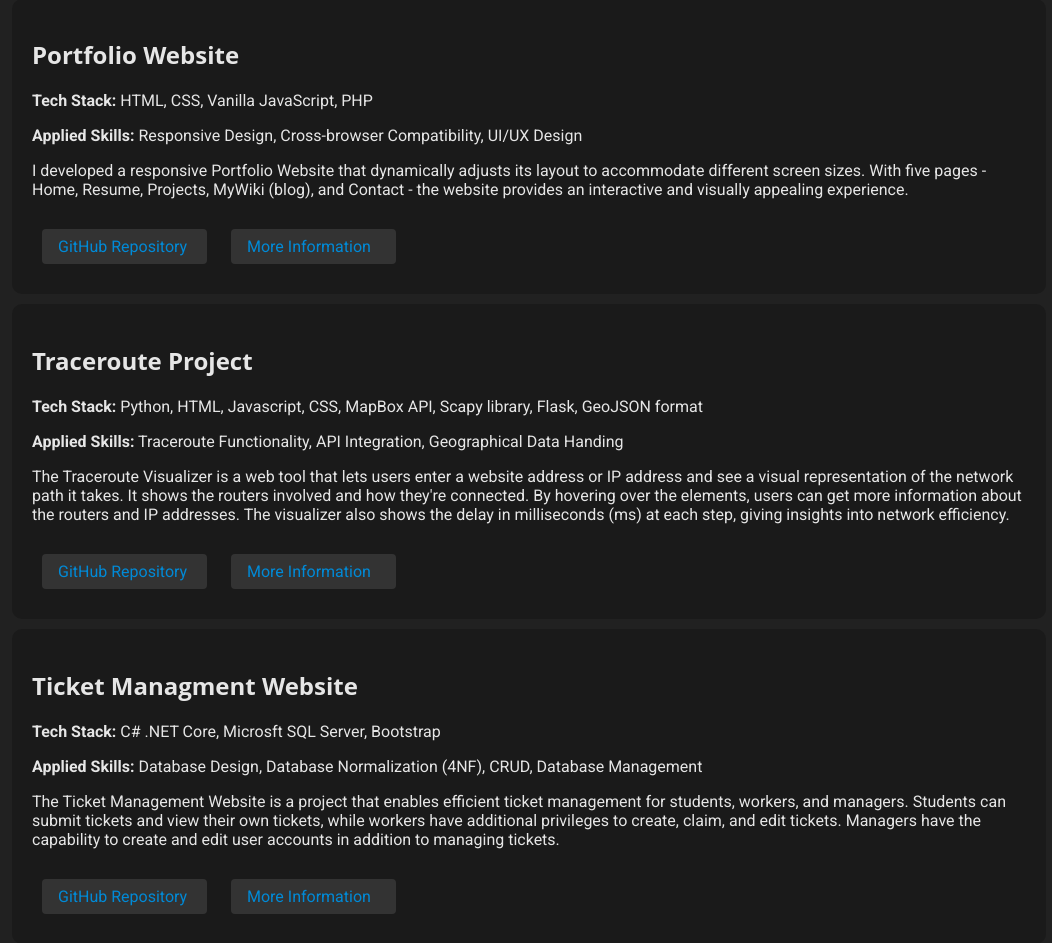
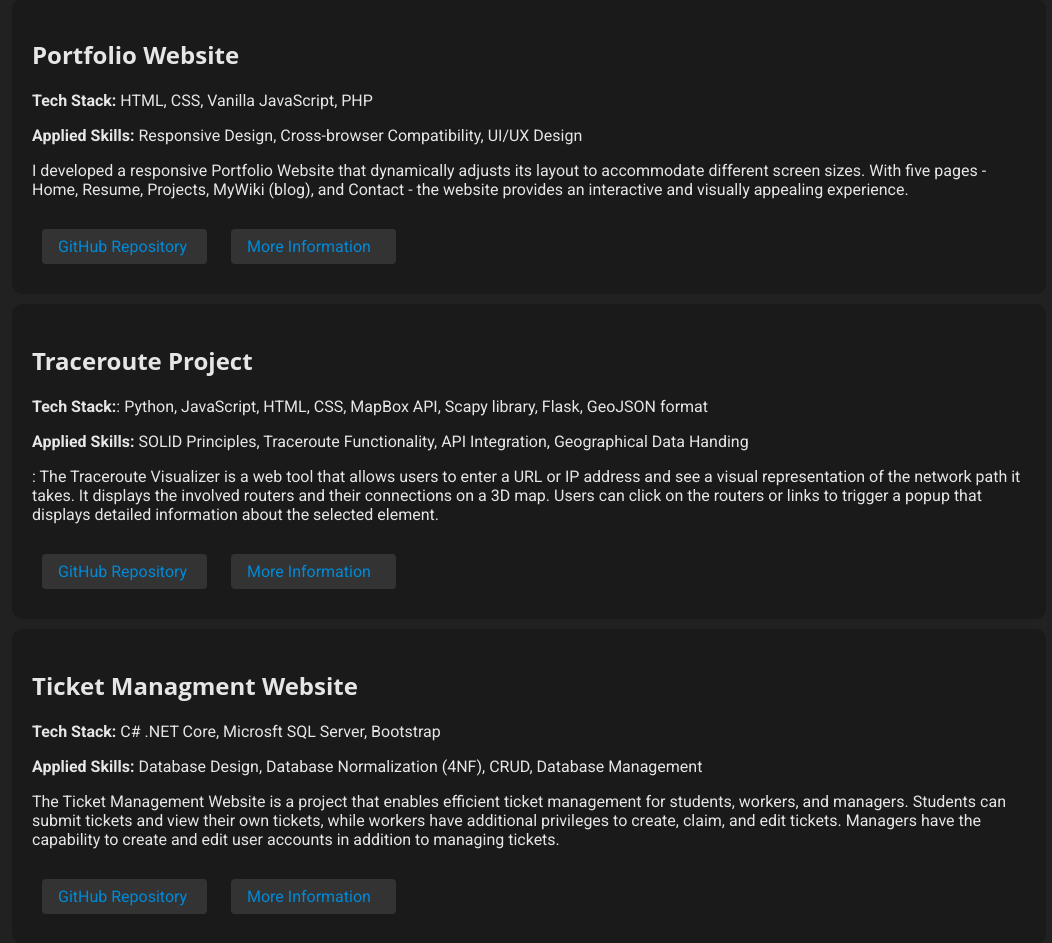
Before and after one commit to colemorrison/Website-Portfolio, a PHP site: page /pages/resume in a window 1280 px wide. Shown: the part 856-1799 px from the top of the page, without its empty margins (94-1146 px from the left). Run offline with PHP 8.4, Linux system fonts and the light colour scheme.

Commit message:
Updated resume page

```diff
--- a/pages/resume.php
+++ b/pages/resume.php
@@ -57,27 +57,24 @@ include '../includes/header.php';
                     provides an interactive and visually appealing experience.
                 </p>
                 <div class="project-links">
-                    <a href="https://github.com/colemorrison/Website-Portfolio" target="_blank">GitHub
+                    <a href="https://github.com/colemorrison?tab=repositories" target="_blank">GitHub
                         Repository</a>
                     <a href="./projects" target="_blank">More Information</a>
                 </div>
             </div>
             <div class="resume_project_container">
                 <h2>Traceroute Project</h2>
-                <p> <strong>Tech Stack:</strong> Python, HTML, Javascript, CSS, MapBox API, Scapy library, Flask,
-                    GeoJSON
-                    format</p>
-                <p><strong>Applied Skills:</strong> Traceroute Functionality, API Integration, Geographical Data Handing
+                <p> <strong>Tech Stack:</strong>: Python, JavaScript, HTML, CSS, MapBox API, Scapy library, Flask,
+                    GeoJSON format</p>
+                <p><strong>Applied Skills:</strong> SOLID Principles, Traceroute Functionality, API Integration,
+                    Geographical Data Handing
                 </p>
-                <p>The Traceroute Visualizer is a web tool that lets users enter a website address or IP address and see
-                    a
-                    visual representation of the network path it takes. It shows the routers involved and how they're
-                    connected. By hovering over the elements, users can get more information about the routers and IP
-                    addresses. The visualizer also shows the delay in milliseconds (ms) at each step, giving insights
-                    into
-                    network efficiency.</p>
+                <p>: The Traceroute Visualizer is a web tool that allows users to enter a URL or IP address and see a
+                    visual representation of the network path it takes. It displays the involved routers and their
+                    connections on a 3D map. Users can click on the routers or links to trigger a popup that displays
+                    detailed information about the selected element.</p>
                 <div class="project-links">
-                    <a href="https://github.com/colemorrison" target="_blank">GitHub
+                    <a href="https://github.com/colemorrison?tab=repositories" target="_blank">GitHub
                         Repository</a>
                     <a href="./projects" target="_blank">More Information</a>
                 </div>
@@ -95,7 +92,7 @@ include '../includes/header.php';
                     edit user accounts in addition to managing tickets.
                 </p>
                 <div class="project-links">
-                    <a href="hhttps://github.com/colemorrison" target="_blank">GitHub
+                    <a href="https://github.com/colemorrison?tab=repositories" target="_blank">GitHub
                         Repository</a>
                     <a href="./projects" target="_blank">More Information</a>
                 </div>
@@ -116,7 +113,7 @@ include '../includes/header.php';
                     management and future expansion.
                 </p>
                 <div class="project-links">
-                    <a href="https://github.com/colemorrison" target="_blank">GitHub
+                    <a href="https://github.com/colemorrison?tab=repositories" target="_blank">GitHub
                         Repository</a>
                     <a href="./projects" target="_blank">More Information</a>
                 </div>
```
Also changed, not shown: 1 other file.
